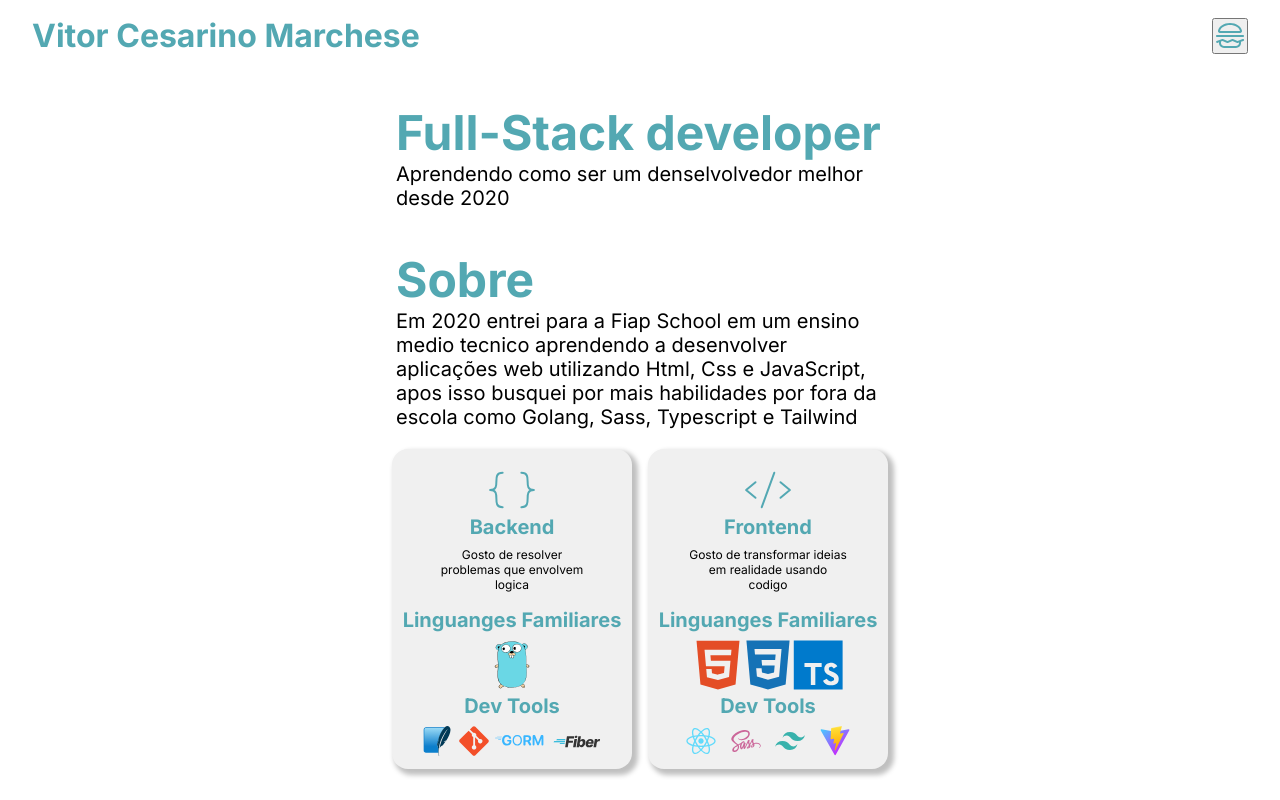
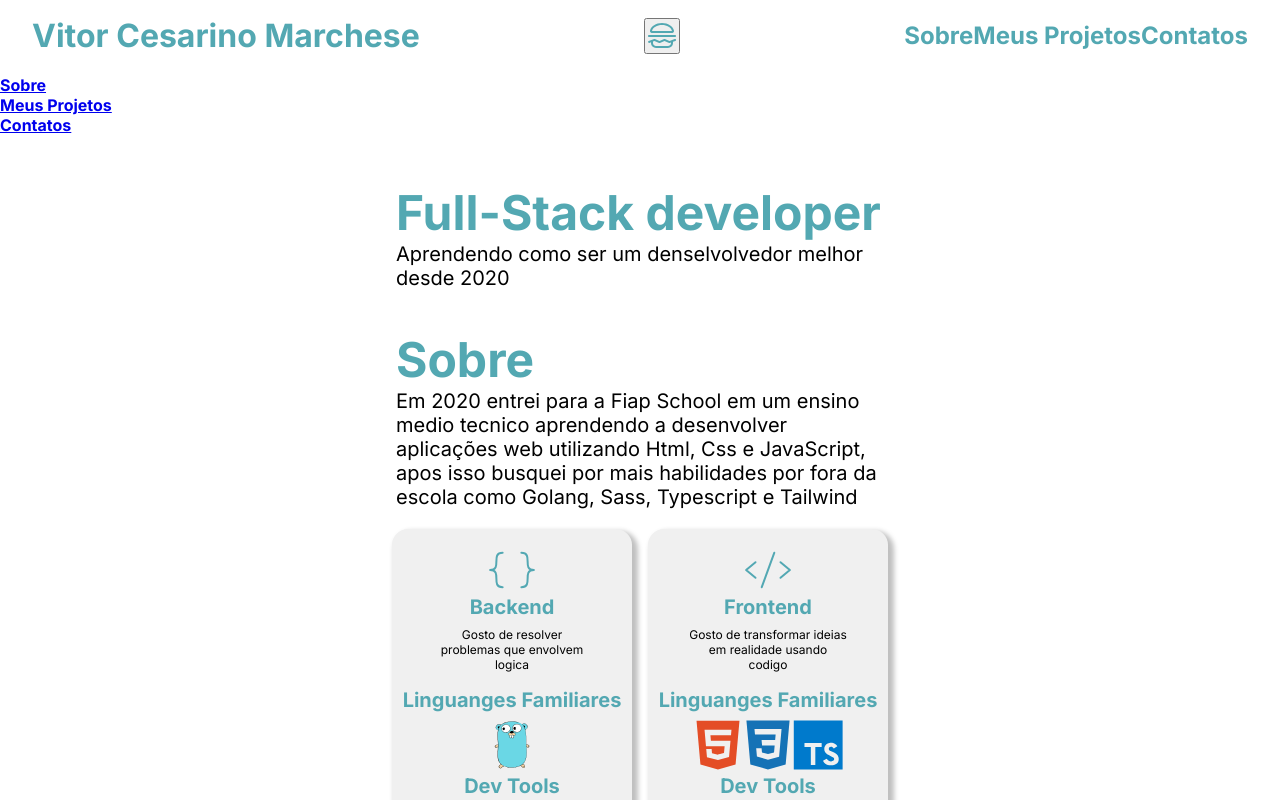
Before and after one commit to VitorCesarinoMarchese/portifolio, a React (Vite) app: page / in a window 1280 px wide. Shown: the top 800 px of the page. Built offline with nearby package versions, Linux system fonts and the light colour scheme.

Commit message:
Add files via upload

```diff
--- a/src/components/NavBar.tsx
+++ b/src/components/NavBar.tsx
@@ -16,18 +16,13 @@ function NavBar() {
         >
           <img src={hamburguer} alt="menu" />
         </button>
-        <ul
-        style={{display: active ? "flex" : "none"}}
+        <button
+          style={{ display: active ? "flex" : "none" }}
+          onClick={() => SetActive(false)}
         >
-          <li>
-            <button>
-              <img
-                src={fillhamburguer}
-                alt=""
-                onClick={() => SetActive(false)}
-              />
-            </button>
-          </li>
+          <img src={fillhamburguer} />
+        </button>
+        <ul>
           <li>
             <a href="#Sobre">Sobre</a>
           </li>
@@ -39,6 +34,18 @@ function NavBar() {
           </li>
         </ul>
       </nav>
+      <ul className="menu" style={{ left: active ? "0px" : "100000px" }}>
+        <li></li>
+        <li>
+          <a href="#Sobre">Sobre</a>
+        </li>
+        <li>
+          <a href="#Projetos">Meus Projetos</a>
+        </li>
+        <li>
+          <a href="#Contatos">Contatos</a>
+        </li>
+      </ul>
     </div>
   );
 }
--- a/src/styles/NavBar.sass
+++ b/src/styles/NavBar.sass
@@ -30,7 +30,6 @@
 
 
 @media (max-width: variables.$MobileWidth)
-
     .NavBtn
         display: flex
         background: none
@@ -41,15 +40,22 @@
         nav
             padding: 0.5rem 1rem 0rem 1rem
             ul
-                flex-direction: column
-                background-color: #FFF
-                width: 50%
-                align-items: flex-end
-                justify-content: center
-            a
-                font-size: 1rem
-            button
-                border: none
-                background: none
+                display: none
+        a
+            font-size: 1rem
+    button
+        border: none
+        background: none
     .main
         display: none
+    .menu
+        position: relative
+        z-index: 10
+        list-style: none
+        flex-direction: column
+        align-items: center
+        a
+            color: variables.$LightBlue
+            text-decoration: none
+            &:hover
+                color: darken(variables.$LightBlue, 20)
```
